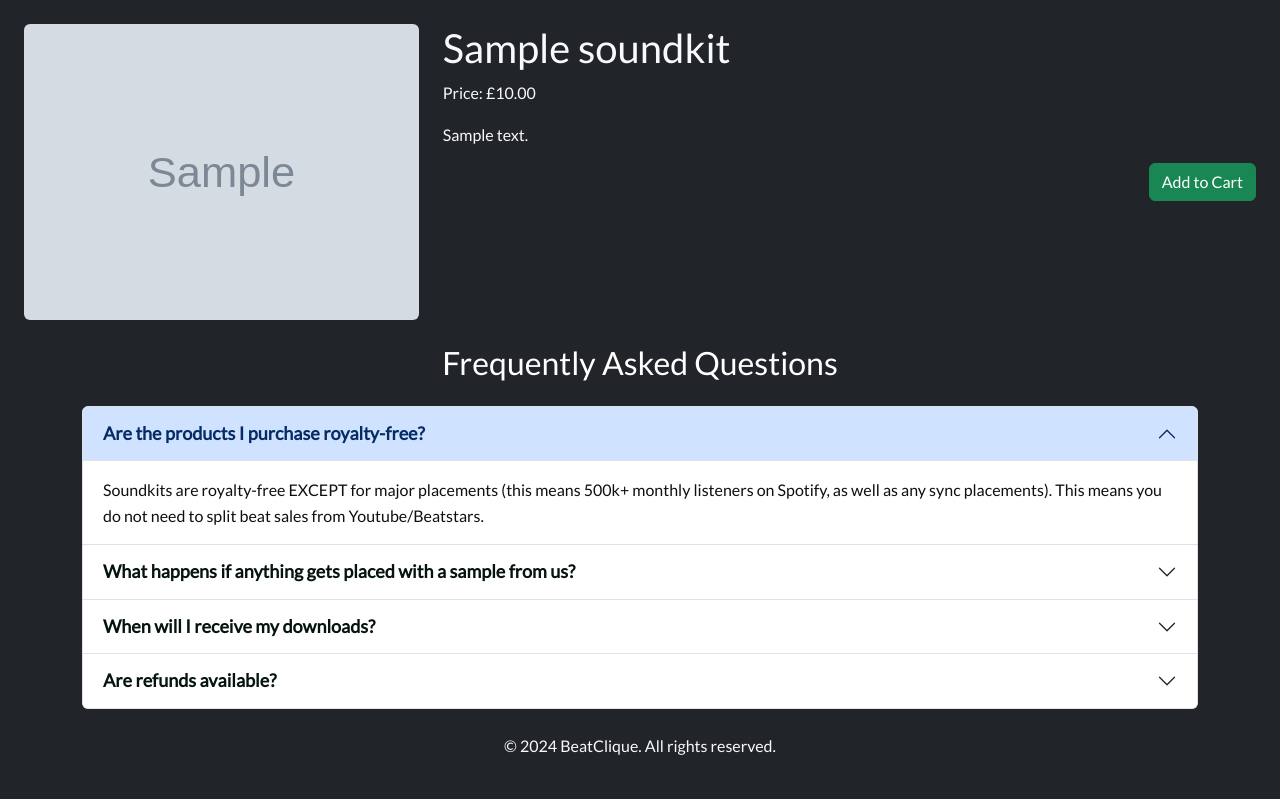
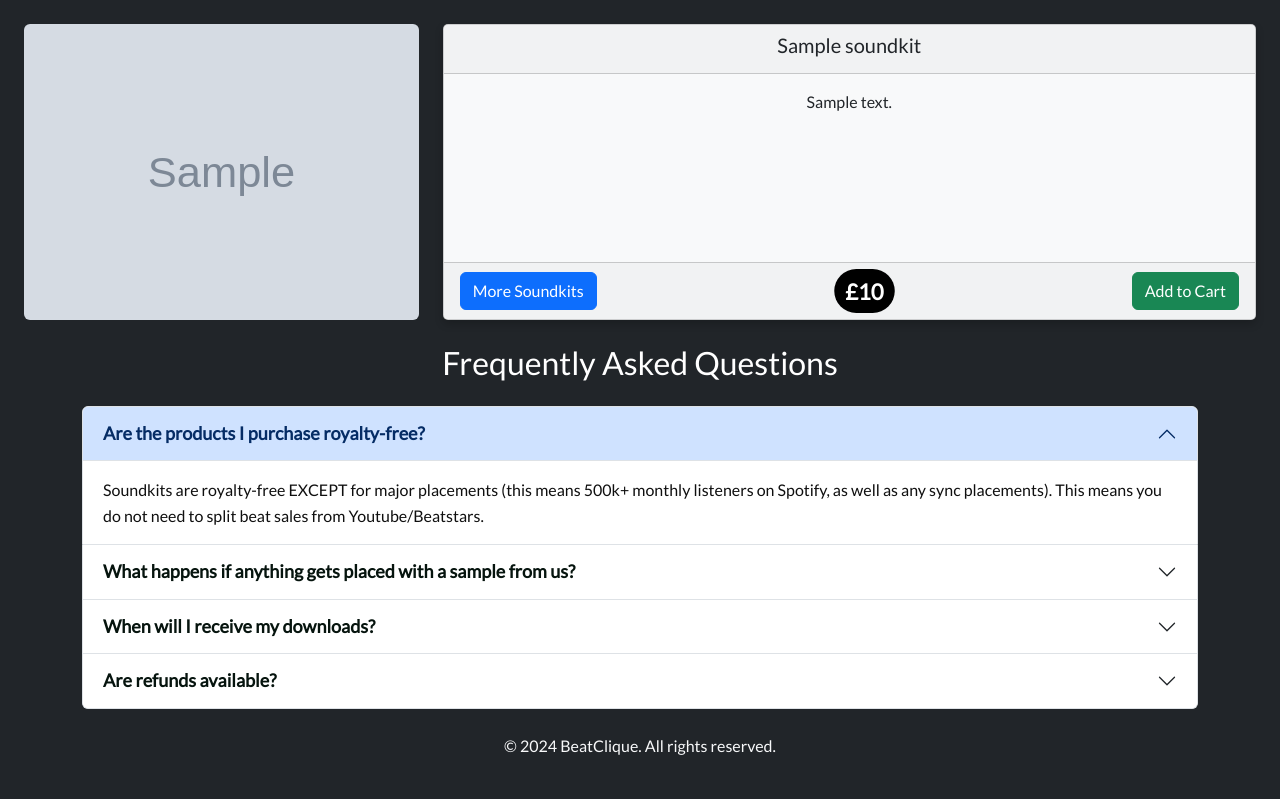
Before and after one commit to CroftsDeveloper/BeatClique_V1, a Django app: page /soundkits/1/ in a window 1280 px wide. Shown: the part 96-895 px from the top of the page. Run offline with Django 5.2, Linux system fonts and the light colour scheme; tables that the repository leaves empty hold one stand-in row (values such as "Sample post"); grey boxes marked "Sample" are stand-in pictures; parts of the project's set-up code (start-up, migrations or seed data) failed here and were passed over; some libraries are stand-ins or nearby versions.

Commit message:
Enhanced UI/UX with refined layout,  transitions, and animations.

```diff
--- a/soundkit/templates/soundkit/soundkit_detail.html
+++ b/soundkit/templates/soundkit/soundkit_detail.html
@@ -2,6 +2,7 @@
 {% load static %}
 
 {% block title %}{{ soundkit.name }}{% endblock %}
+
 
 {% block content %}
 <!-- Detail view for individual sound kits -->
@@ -10,23 +11,36 @@
         <!-- Left column for sound kit image -->
         <div class="col-md-4">
             <div class="soundkit-image">
-                <!-- Responsive image display of the sound kit -->
                 <img src="{{ soundkit.image.url }}" alt="Image of {{ soundkit.name }}" class="img-fluid rounded">
             </div>
         </div>
-<!-- Right column for sound kit information -->
-<div class="col-md-8">
-    <div class="soundkit-detail" role="article">
-        <h1>{{ soundkit.name }}</h1>
-        <!-- Price placed above the Add to Cart button -->
-        <p class="price">Price: £{{ soundkit.price }}</p>
-        <p>{{ soundkit.description }}</p>
-        <!-- Interactive button for purchasing the sound kit -->
-        <div class="text-end">
-            <a href="#" class="btn btn-success" role="button">Add to Cart</a>
+        <!-- Right column for sound kit information -->
+        <div class="col-md-8">
+            <div class="card bg-light text-dark h-100">
+                <div class="card-header text-center">
+                    <!-- Kit name -->
+                    <h5 class="card-title">{{ soundkit.name }}</h5>
+                </div>
+                <div class="card-body">
+                    <!-- Display sound kit description -->
+                    <p class="card-text">{{ soundkit.description }}</p>
+                </div>
+                <!-- Price and Add to Cart button at the bottom -->
+                <div class="card-footer d-flex justify-content-between align-items-center">
+                    <!-- More Soundkits button -->
+                    <a href="{% url 'soundkit_list' %}" class="btn btn-primary">More Soundkits</a>
+                    <!-- Price with gold color -->
+                    <span id="price-badge" class="badge bg-black text-white rounded-pill" style="font-size: 20px; padding: 10px;">
+                        £{{ soundkit.price|floatformat:"0" }}
+                    </span>
+                    <!-- Add to cart button -->
+                    <div>
+                        <a href="#" class="btn btn-success" role="button">Add to Cart</a>
+                    </div>
+                </div>
+            </div>
         </div>
-    </div>
-</div>
+
 
 
 <!-- FAQs Section -->
--- a/static/js/main_scripts.js
+++ b/static/js/main_scripts.js
@@ -81,4 +81,22 @@ document.addEventListener("DOMContentLoaded", function() {
             this.style.transform = 'scale(1) rotate(0deg)';
         });
     });
+
+   // Select the price tag element by its ID
+   const priceTag = document.getElementById('price-badge');
+
+   if (priceTag) {
+       // Start the pulsating animation
+       pulsate(priceTag);
+   }
 });
+
+// Function to apply pulsating animation to an element
+function pulsate(element) {
+   let scale = 1;
+   const interval = setInterval(function() {
+       scale = scale === 1 ? 1.1 : 1;
+       element.style.transform = `scale(${scale})`;
+   }, 200);
+   element.dataset.interval = interval; // Store interval ID in a custom attribute
+}
```
